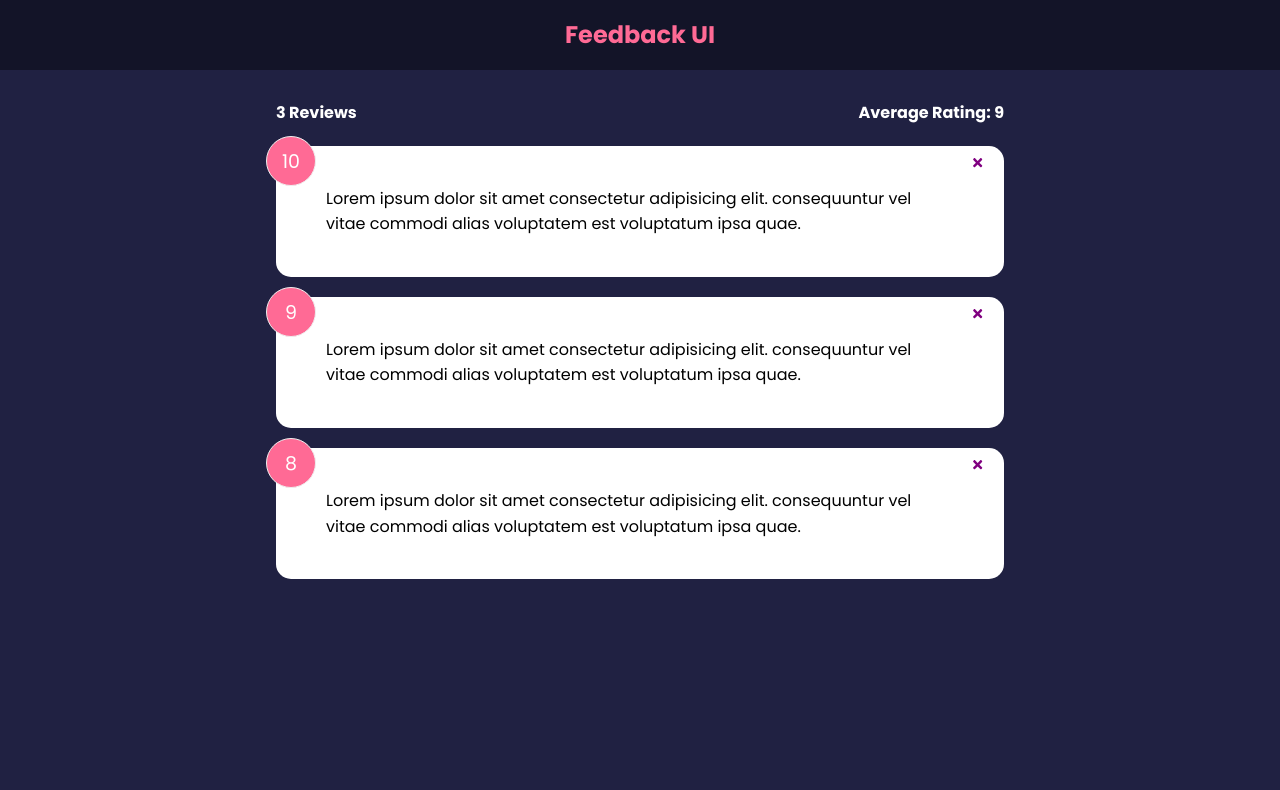
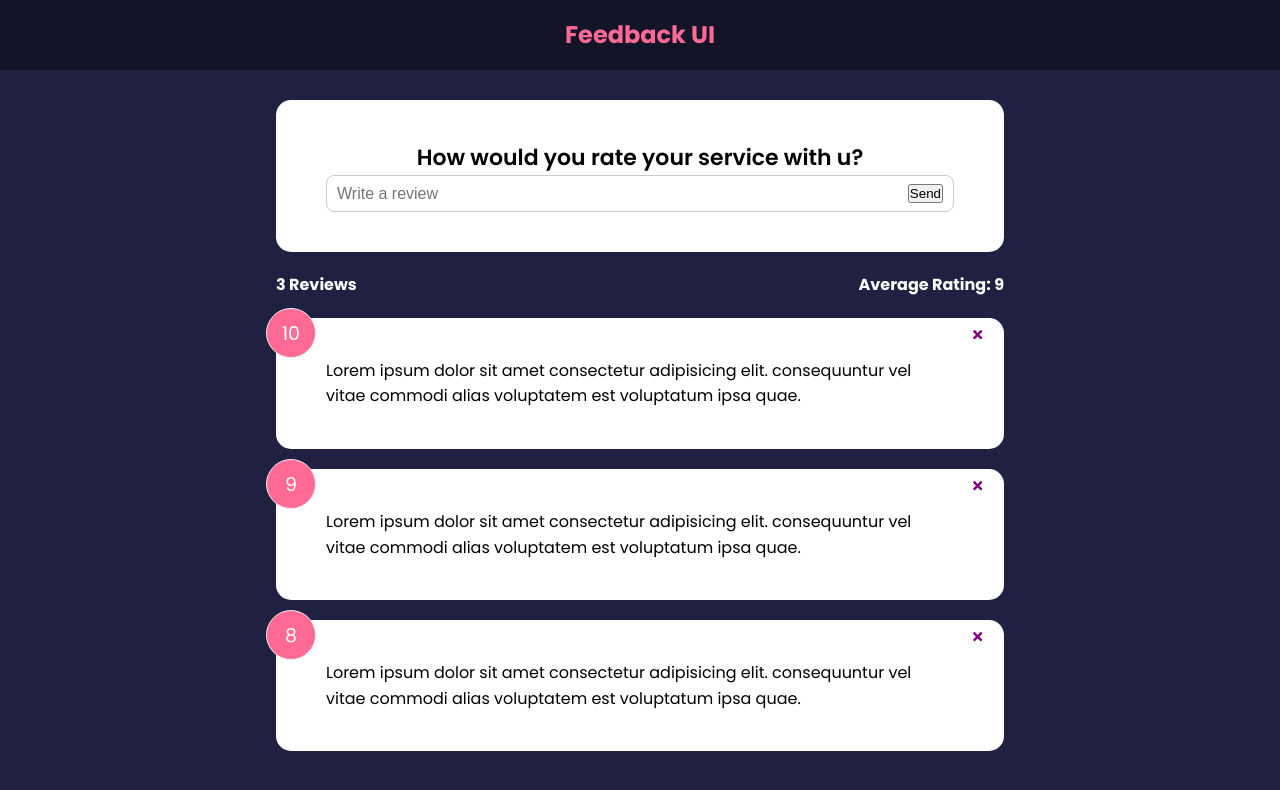
Before and after one commit to RobertoMarungo/Feedback-UI-App, a React (Create React App) app: page / in a window 1280 px wide. Shown: the top 790 px of the page. Built offline with nearby package versions, Linux system fonts and the light colour scheme.

Commit message:
Added Form component

```diff
--- a/src/App.js
+++ b/src/App.js
@@ -3,6 +3,7 @@
 import FeedbackList from './components/FeedbackList';
 import FeedbackStats from './components/FeedbackStats';
 import FeedbackData from './data/FeedbackData';
+import FeedbackForm from './components/FeedbackForm';
 
 function App() {
   const [feedback, setFeedback] = useState(FeedbackData);
@@ -17,6 +18,7 @@
     <>
       <Header />
       <div className='container'>
+        <FeedbackForm />
         <FeedbackStats feedback={feedback} />
         <FeedbackList
           feedback={feedback}
--- /dev/null
+++ b/src/components/FeedbackForm.jsx
@@ -0,0 +1,29 @@
+import Card from './shared/Card';
+import { useState } from 'react';
+
+function FeedbackForm() {
+  const [text, setText] = useState('');
+
+  const handleTextChange = (e) => {
+    setText(e.target.value);
+  };
+
+  return (
+    <Card>
+      <form>
+        <h2>How would you rate your service with u?</h2>
+        {/* @todo - rating select component */}
+        <div className='input-group'>
+          <input
+            onChange={handleTextChange}
+            type='text'
+            placeholder='Write a review'
+            value={text}
+          />
+          <button type='submit'>Send</button>
+        </div>
+      </form>
+    </Card>
+  );
+}
+export default FeedbackForm;
```
